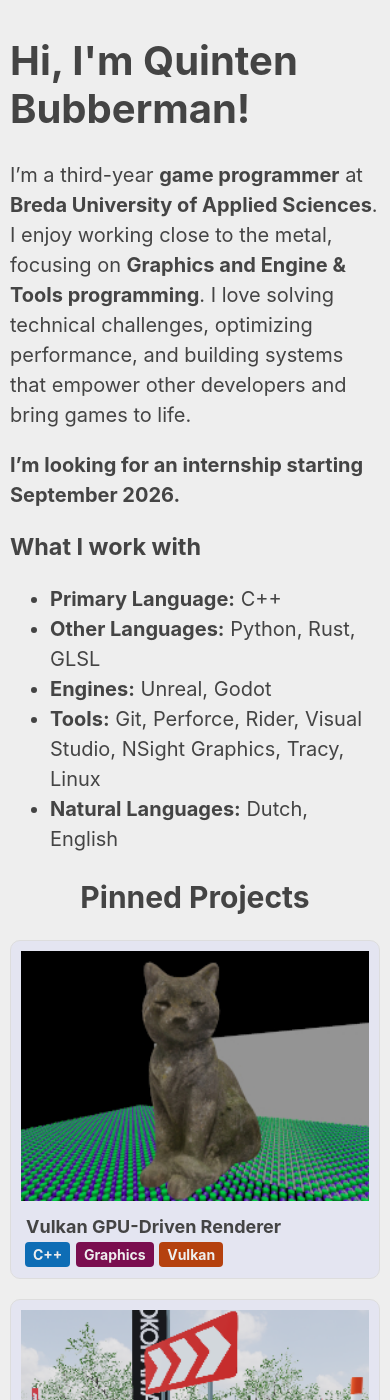
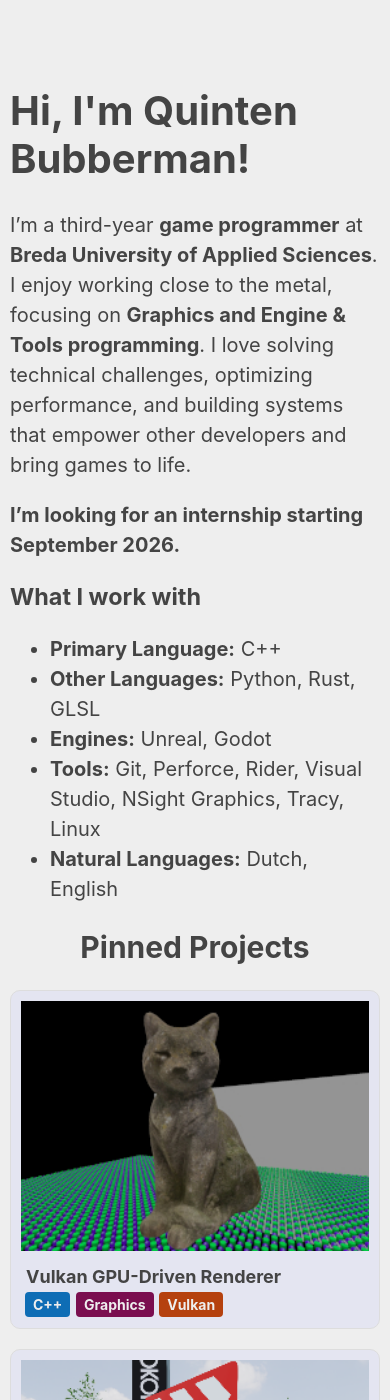
Before and after one commit to bakjedev/bakjedev.github.io, a Jekyll site: the page built from index.md, in a window 390 px wide and 1400 px high. Built offline with Jekyll 4.4.1, drawn with Linux system fonts in a browser that asks for light colours.

Commit message:
make mobile bevahior proper

```diff
--- a/assets/style.css
+++ b/assets/style.css
@@ -268,6 +268,7 @@
 @media (max-width: 600px) {
   body {
     margin: auto;
+    padding-top: 60px;
   }
   .top-bar {
     position: fixed;
@@ -277,11 +278,18 @@
     padding: 10px;
     justify-content: space-between;
     transition: transform 0.1s ease;
+    margin-left: 0px;
+    margin-right: 0px;
   }
   nav {
     text-align: left;
     flex: unset;
   }
+
+  nav a {
+    padding: 0 6px;
+  }
+
   .stuff-left,
   .stuff-right {
     display: none;
```
